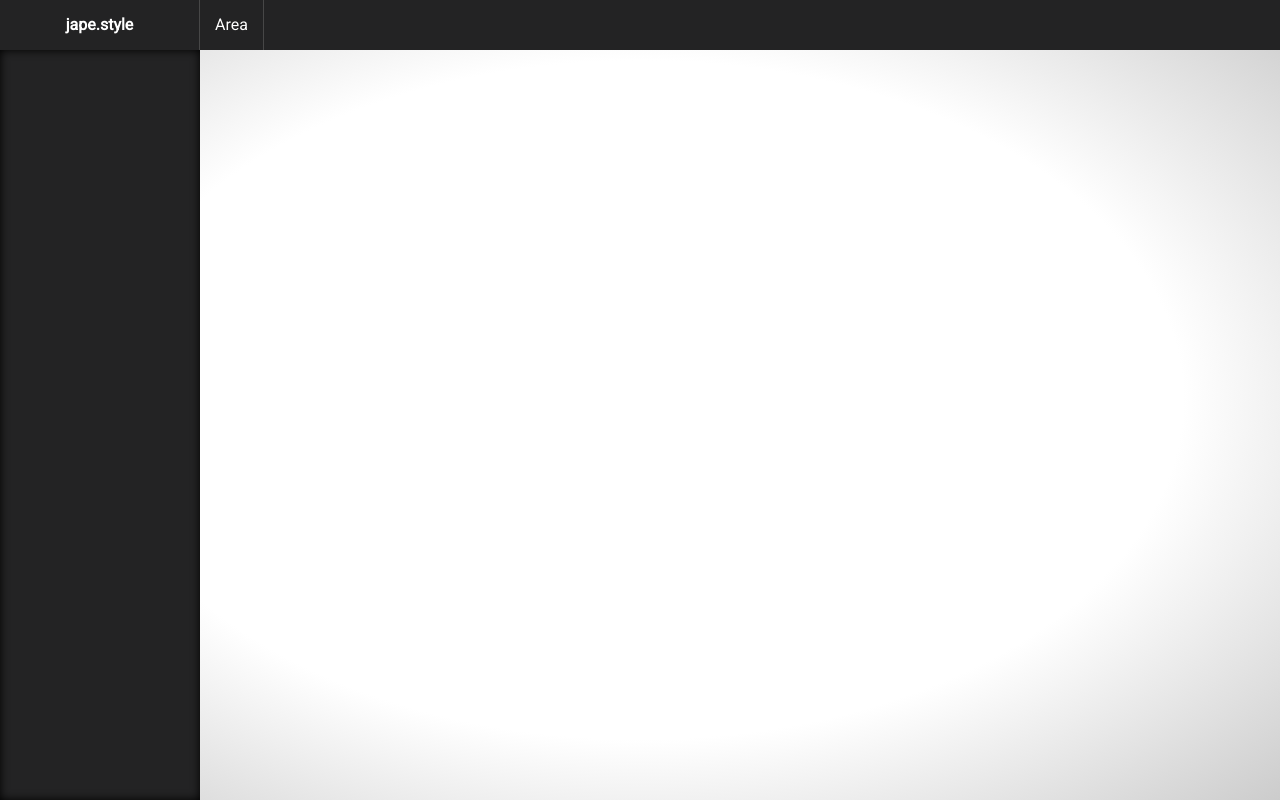
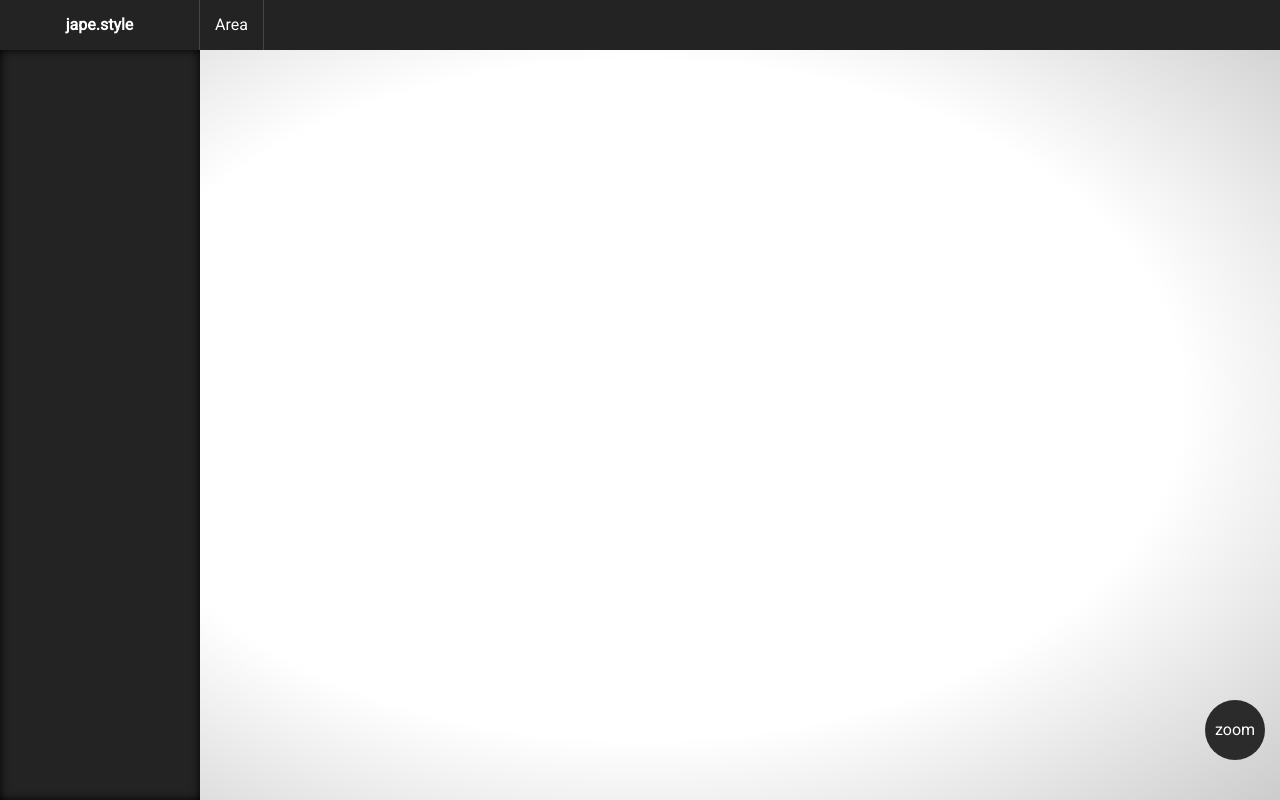
Before and after one commit to oshell/jape.style, a React (Create React App) app: page / in a window 1280 px wide. Built offline with nearby package versions, Linux system fonts and the light colour scheme; a web font is replaced by a local one.

Commit message:
v0.0.15 enable zoom on active area
- enable basic zoom on area
- still only x and y and bugs with overflow

```diff
--- a/src/components/Editor/Overlay/Detail/Detail.js
+++ b/src/components/Editor/Overlay/Detail/Detail.js
@@ -9,11 +9,6 @@ import Area from './Form/Area';
 import './Detail.scss';
 
 class ElementDetail extends Component {
-  handleZoom() {
-      let activeElement = EditorController.getActiveElement(this.props.elements);
-      this.props.toggleZoom(activeElement);
-  }
-
   // render area details or selected element details based on zoom state
   render() {
     let jsx= <div></div>;
--- /dev/null
+++ b/src/components/Editor/Overlay/Navigator/Navigator.js
@@ -0,0 +1,32 @@
+import React, { Component } from 'react';
+import { connect } from 'react-redux';
+import { toggleZoom } from '../../../../actions/actions';
+import EditorController from '../../../../controller/EditorController';
+import './Navigator.scss';
+
+class Navigator extends Component {
+  handleZoom() {
+      let activeArea = EditorController.getActiveArea(this.props.areas);
+      this.props.toggleZoom(activeArea);
+  }
+
+  render() {
+    return(
+      <div className="navigator">
+        <div
+          className='navigator__button'
+          onClick={this.handleZoom.bind(this)}>zoom</div>
+      </div>
+    );
+  }
+}
+
+
+const mapStateToProps = state => ({
+  areas: state.areas
+});
+
+
+const mapDispatchToProps = {toggleZoom};
+
+export default connect(mapStateToProps, mapDispatchToProps)(Navigator);
--- /dev/null
+++ b/src/components/Editor/Overlay/Navigator/Navigator.scss
@@ -0,0 +1,19 @@
+@import "../../../../constants/scss/_constants";
+
+.navigator{
+  grid-area: navigator;
+  align-self: stretch;
+
+  &__button{
+    padding: 10px;
+    border-radius: 50%;
+    background-color: $bg-darkgrey;
+    color: $white;
+    float: right;
+    width: 40px;
+    height: 40px;
+    line-height: 40px;
+    margin-right: 15px;
+    cursor: pointer;
+  }
+}
--- a/src/components/Editor/Overlay/Overlay.js
+++ b/src/components/Editor/Overlay/Overlay.js
@@ -4,6 +4,7 @@ import Controls from './Controls/Controls';
 import Logo from './Logo/Logo';
 import LinkList from './LinkList/LinkList';
 import Detail from './Detail/Detail';
+import Navigator from './Navigator/Navigator';
 
 class Overlay extends Component {
   render() {
@@ -13,7 +14,7 @@ class Overlay extends Component {
         <Controls />
         <LinkList />
         <Detail />
-        <div className="footer"></div>
+        <Navigator />
       </div>
     );
   }
--- a/src/components/Editor/Overlay/Overlay.scss
+++ b/src/components/Editor/Overlay/Overlay.scss
@@ -11,5 +11,5 @@
   grid-template-areas:
     "logo controls controls"
     "element-link-list . element-detail"
-    "element-link-list . .";
+    "element-link-list . navigator";
 }
--- a/src/components/Presentation/Presentation.js
+++ b/src/components/Presentation/Presentation.js
@@ -11,7 +11,7 @@ class Presentation extends Component {
      this.props.presentation.position.y + 'px,' +
      this.props.presentation.position.z + 'px)';
     let scale = ' scale(' + this.props.presentation.scale + ')';
-    let transform = `${translate3d}   ${scale}`;
+    let transform = `${translate3d} ${scale}`;
     let style = {
       transform: transform
     }
```
